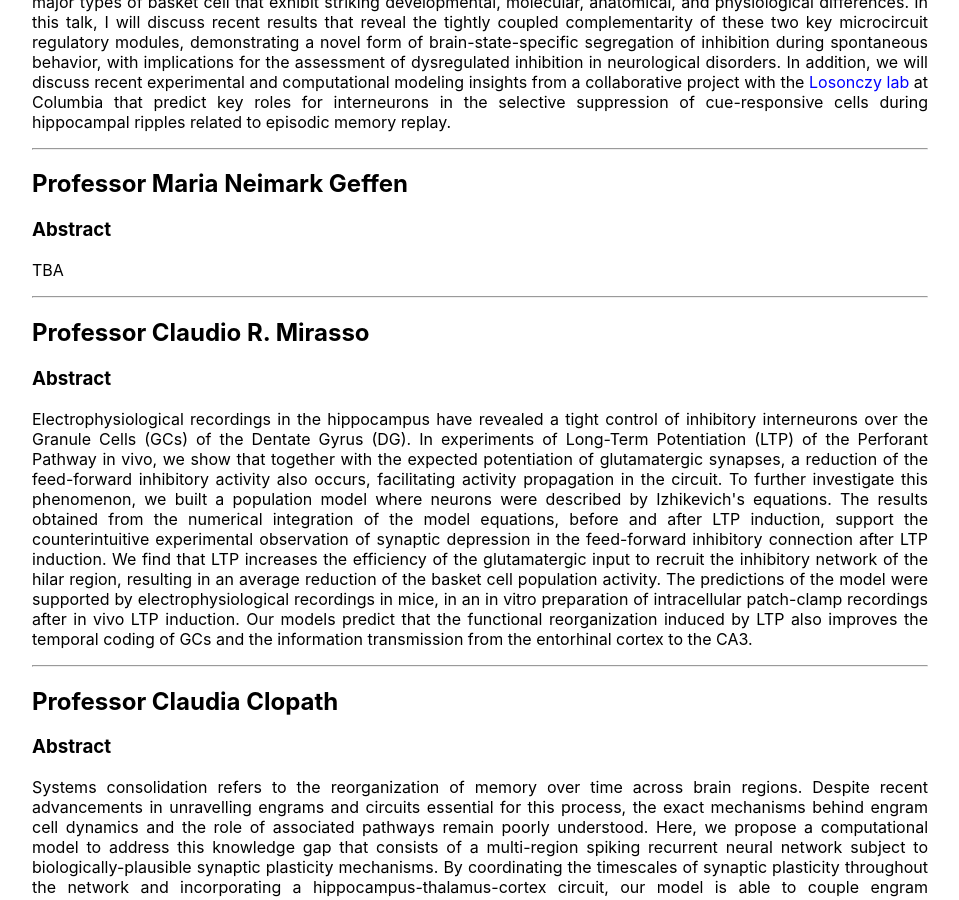
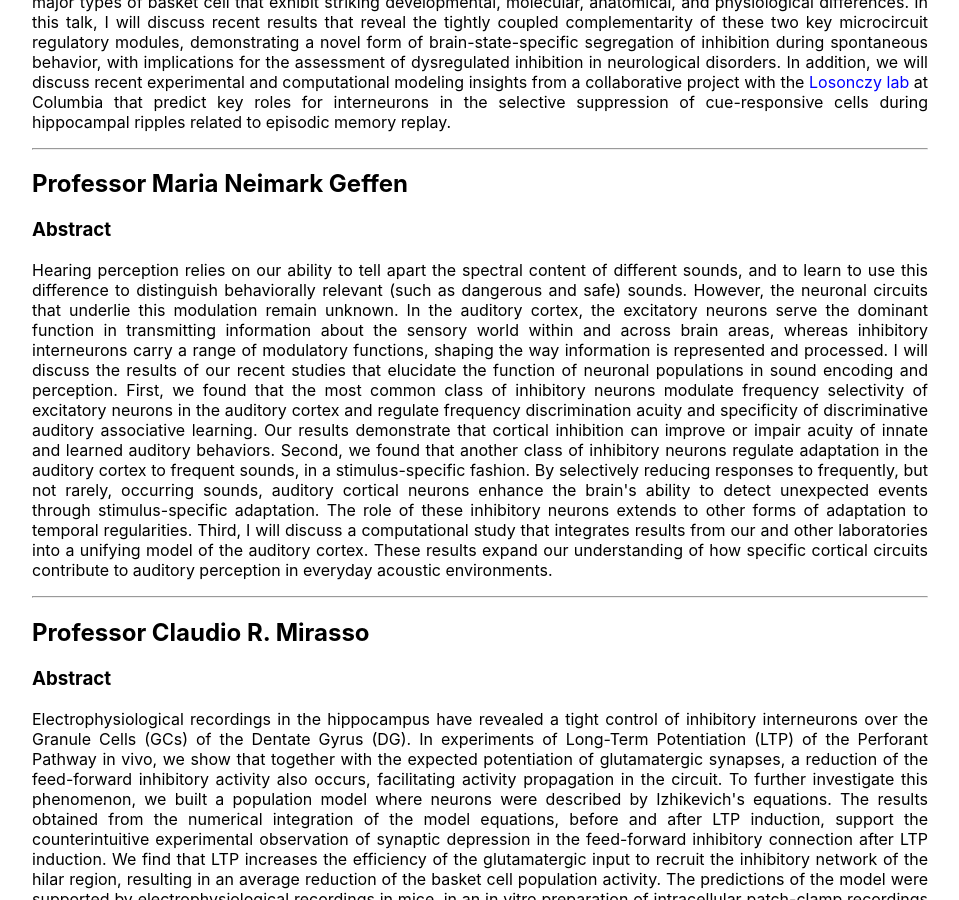
Before and after one commit to spirosChv/ocns2021interneurons, a Jekyll site: the page built from abstracts/index.html, in a window 1280 px wide and 900 px high, scrolled down 371 px. Shown: the whole window, without its empty margins (160-1119 px from the left). Built offline with Jekyll 4.4.1, drawn with Linux system fonts in a browser that asks for light colours.

Commit message:
Update index.html

```diff
--- a/abstracts/index.html
+++ b/abstracts/index.html
@@ -20,7 +20,19 @@ title: Abstracts
 	<hr>
 	<h2 style="fonts-size: 13px"> Professor Maria Neimark Geffen</h2>
 	<h3 style="fonts-size: 12px"> Abstract</h3>
-	<p> TBA
+	<p> Hearing perception relies on our ability to tell apart the spectral content of different sounds, and to learn to use this difference to distinguish
+		behaviorally relevant (such as dangerous and safe) sounds. However, the neuronal circuits that underlie this modulation remain unknown. In the
+		auditory cortex, the excitatory neurons serve the dominant function in transmitting information about the sensory world within and across brain
+		areas, whereas inhibitory interneurons carry a range of modulatory functions, shaping the way information is represented and processed. I will
+		discuss the results of our recent studies that elucidate the function of neuronal populations in sound encoding and perception. First, we found
+		that the most common class of inhibitory neurons modulate frequency selectivity of excitatory neurons in the auditory cortex and regulate
+		frequency discrimination acuity and specificity of discriminative auditory associative learning. Our results demonstrate that cortical inhibition
+		can improve or impair acuity of innate and learned auditory behaviors. Second, we found that another class of inhibitory neurons regulate
+		adaptation in the auditory cortex to frequent sounds, in a stimulus-specific fashion. By selectively reducing responses to frequently, but not
+		rarely, occurring sounds, auditory cortical neurons enhance the brain's ability to detect unexpected events through stimulus-specific adaptation.
+		The role of these inhibitory neurons extends to other forms of adaptation to temporal regularities. Third, I will discuss a computational study
+		that integrates results from our and other laboratories into a unifying model of the auditory cortex. These results expand our understanding of
+		how specific cortical circuits contribute to auditory perception in everyday acoustic environments.
 	</p>
 
 	<hr>
```
